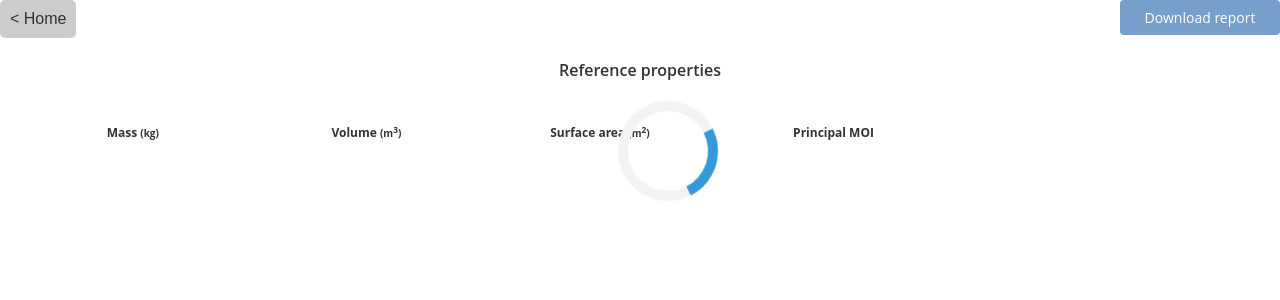
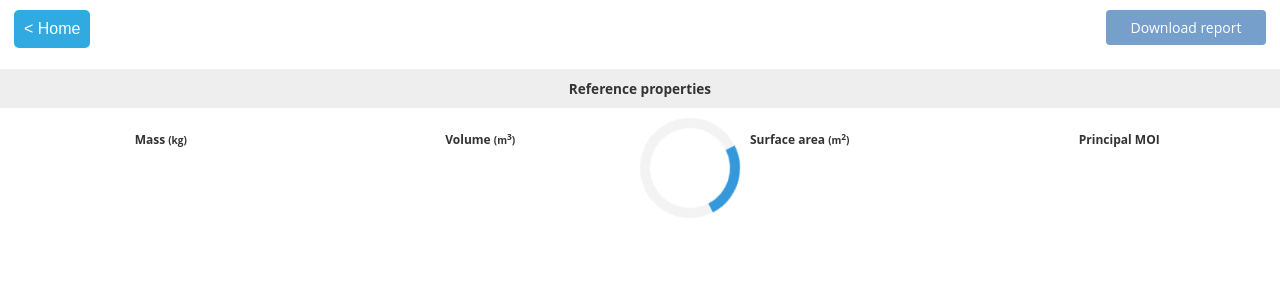
Before and after one commit to PTC-Education/learning-app, a Django app: page /grade/1/ in a window 1280 px wide. Shown: the top 300 px of the page. Run offline with Django 4.2, Linux system fonts and the light colour scheme; tables that the repository leaves empty hold one stand-in row (values such as "Sample post"); data that the repository does not hold is empty; some libraries are stand-ins or nearby versions.

Commit message:
working on results style

```diff
--- a/grader/static/grader/results.css
+++ b/grader/static/grader/results.css
@@ -2,6 +2,13 @@ body{
   min-width: 520px;
   margin: 0px;
 }
+
+.content_margin {
+    margin-top: 10px;
+    margin-left: 14px;
+    margin-right: 14px;
+}
+
 .property_box{
     width:95%;
     min-width: 510px;
@@ -13,8 +20,39 @@ body{
     margin:10px auto;
 }
 
+.submissions_divider {
+    font-size: 0.85em;
+    padding: 10px;
+    margin: 10px 0px;
+    background-color: #eeeeee;
+}
+
+.bold {
+    font-weight: bold;
+}
+
+.center {
+    text-align: center;
+}
+
 /* Style the submit button of forms - generic*/
-input[type=submit] {
+
+input.go_home[type=submit] {
+  padding: 10px 10px;
+  cursor: pointer;
+  background-color: #31aae1;
+  color: #fff;
+  border: 0 none;
+  border-radius: 5px;
+  margin-bottom: 5px;
+}
+
+input.go_home[type=submit]:hover {
+  background-color: #4ebaea;
+  cursor:pointer;
+}
+
+/* input[type=submit] {
   padding: 10px 10px;
   cursor: pointer;
   background-color: #CCCCCC;
@@ -26,7 +64,7 @@ input[type=submit] {
 input[type=submit]:hover {
   background-color: #ebebeb;
   cursor:pointer;
-}
+} */
 
 button.blue_button{
   font-family: Flama,Open Sans,Helvetica Neue,Helvetica,Arial,sans-serif;
--- a/grader/templates/grader/basic_results.html
+++ b/grader/templates/grader/basic_results.html
@@ -10,10 +10,10 @@
 
 <body id = "whole">
 <!-- Return to the home page -->
-
+    <div class="content_margin">
         <button type = "button" disabled id = "download_report_button" class = "blue_button" onclick = "tableToCSV('{{ref_urls|length}}')">Download report</button>
         <form action = "{% url 'grader:index' user.os_user_id %}">
-        <input type = "submit" value= "&lt; Home">
+            <input class="go_home" type = "submit" value= "&lt; Home">
         </form>
 
         <div>
@@ -21,7 +21,7 @@
             <p id = "err_msg"><strong>{{ error_message }}</strong></p>
             {% endif %}
         </div>
-
+    </div>
     <script>
         $(document).ready(function () {
             var url = "{% url 'grader:user_data_on_result_page' user.os_user_id %}";
@@ -95,8 +95,8 @@
     </script>
 
     <div id="user_props">
-        <p class = "resulttile">Reference properties</p>
-        <div class = "property_box">
+        <p class = "submissions_divider bold center">Reference properties</p>
+        <!-- <div class = "property_box"> -->
 
             <div class="spinner-container">
                 <div id="features_user">
@@ -111,7 +111,7 @@
             </div>
 
             <div>
-                <div class = "display_table">
+                <!-- <div class = "display_table"> -->
                     <table id = "reference" class = "results">
                         <input type = 'hidden' id = 'user_data_loaded' value = "false">
                         <col class = "col_1">
@@ -126,10 +126,10 @@
                         </tr>
 
                     </table>
-                </div>
+                <!-- </div> -->
 
             </div>
-        </div>
+        <!-- </div> -->
     </div>
 
     <div id = "result_status_container" class = "adjust-container">
@@ -139,7 +139,7 @@
 
     <div hidden id = "adjust_container" class = "adjust-container">
 
-        <p class = "resulttile">Results</p>
+        <p class = "submissions_divider bold center">Results</p>
         <div class = "slidecontainer">
             <label for="precision_input">Sig Figs:</label>
             <input type = "number" min = "2" max = "6" value = "4" id = "precision_input" onchange = "re_round_tables('{{ref_urls|length}}')">
--- a/grader/templates/grader/c_and_a.html
+++ b/grader/templates/grader/c_and_a.html
@@ -150,8 +150,8 @@
                     <thead>
                     <tr>
                         <th class = "set_to_left_in_table bigger_font_th" title="Class name">Class name</th>
-                        <th class = "status_column_34 set_to_left_in_table bigger_font_th" title="number of assignments"># assignments</th>
-                        <th class = "status_column_34 set_to_left_in_table bigger_font_th" title="number of members"># members</th>
+                        <th class = "status_column_34 set_to_left_in_table bigger_font_th" title="number of assignments">Assignments</th>
+                        <th class = "status_column_34 set_to_left_in_table bigger_font_th" title="number of members">Members</th>
                     </tr>
                     </thead>
                     {% for class in classes %}
--- a/grader/views.py
+++ b/grader/views.py
@@ -422,25 +422,24 @@ def list_classes(request: HttpRequest, os_user_id: str,  user_type:str):
 
     classes=[]
     offset = 0
-    next_classes = ''
     error_message=False
 
     # get the classes
     try:
-        while next_classes != None:
+        while True:
             classinfo = get_class_list(curr_user.os_domain, offset, auth_token=curr_user.access_token)
             items = classinfo['items']
+            if len(items) < 1:
+                break
             for item in items:
                 if item['resourceType'] == 'classroom' and item['stateName'] != 'Archived':
                     class_id = item["id"]
                     class_name = item["name"].replace("/", "%2F")
+                    print(class_name)
                     number_of_assignment = item["numberOfAssignments"]
                     number_of_members = item["numberOfMembers"]
                     classes.append([class_id, class_name, number_of_assignment, number_of_members]) # Append all classroom id, name,  number of assignments and number of members
             offset += 20
-            next_classes = classinfo.get('next')
-            if not next_classes:
-                break  # exit loop cleanly
 
     except Exception as e:
        error_message = f"We encountered an issue: {e}"
```
Lines whose indentation alone changed are shown as unchanged.
